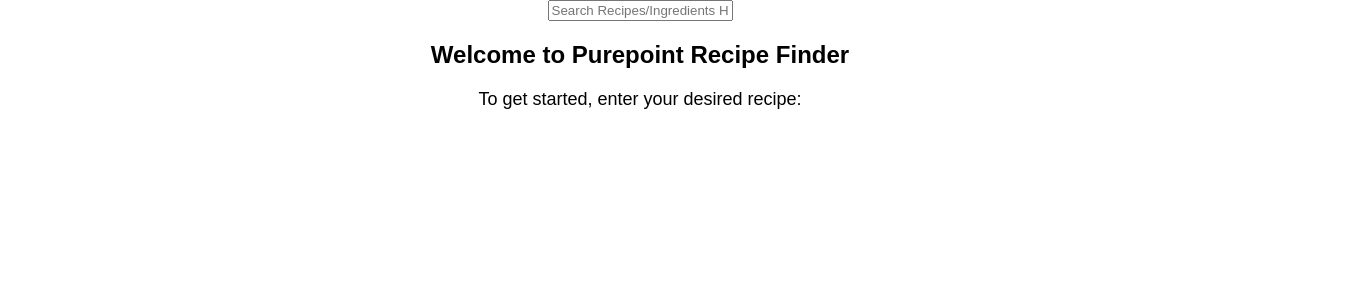
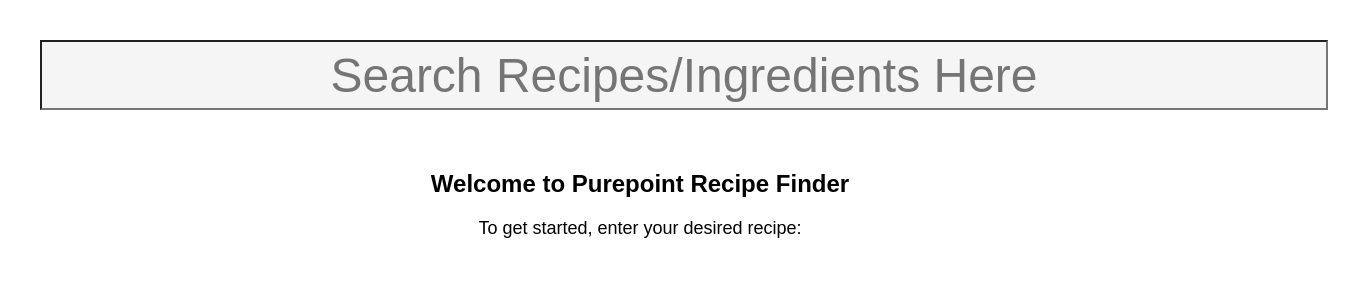
Before and after one commit to lilaivy/recipe_finder, a React (Create React App) app in the folder purepoint-recipe-finder/: page / in a window 1280 px wide. Shown: the top 300 px of the page, 1368 px wide, since content can reach past the window. Built offline with nearby package versions, Linux system fonts and the light colour scheme.

Commit message:
styling updates

```diff
--- a/purepoint-recipe-finder/src/SearchBar.css
+++ b/purepoint-recipe-finder/src/SearchBar.css
@@ -0,0 +1,17 @@
+
+input {
+    margin: 5vh;
+    width: 100vw;
+    height: 8vh;
+    text-align: center;
+    /* border: 1px solid yellow; */
+    /* box-shadow: none; */
+    background: #f5f5f5;
+    color: #07090a;
+    font-size: 3em;
+}
+
+input:focus {
+    box-shadow: 0 1px 1px #0e607c inset, 0 0 8px #0e607c;
+    outline: 0 none;
+}
```
